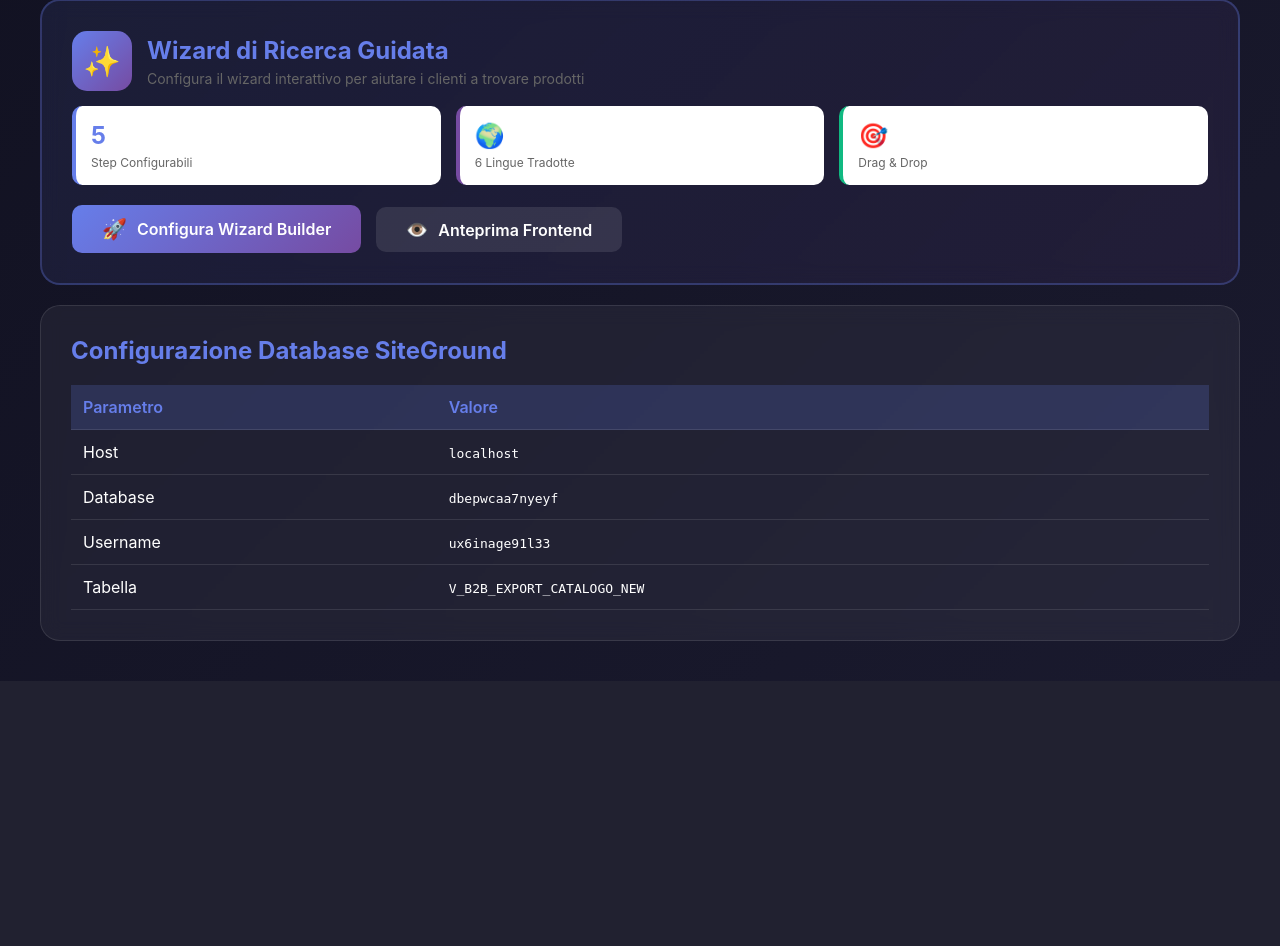
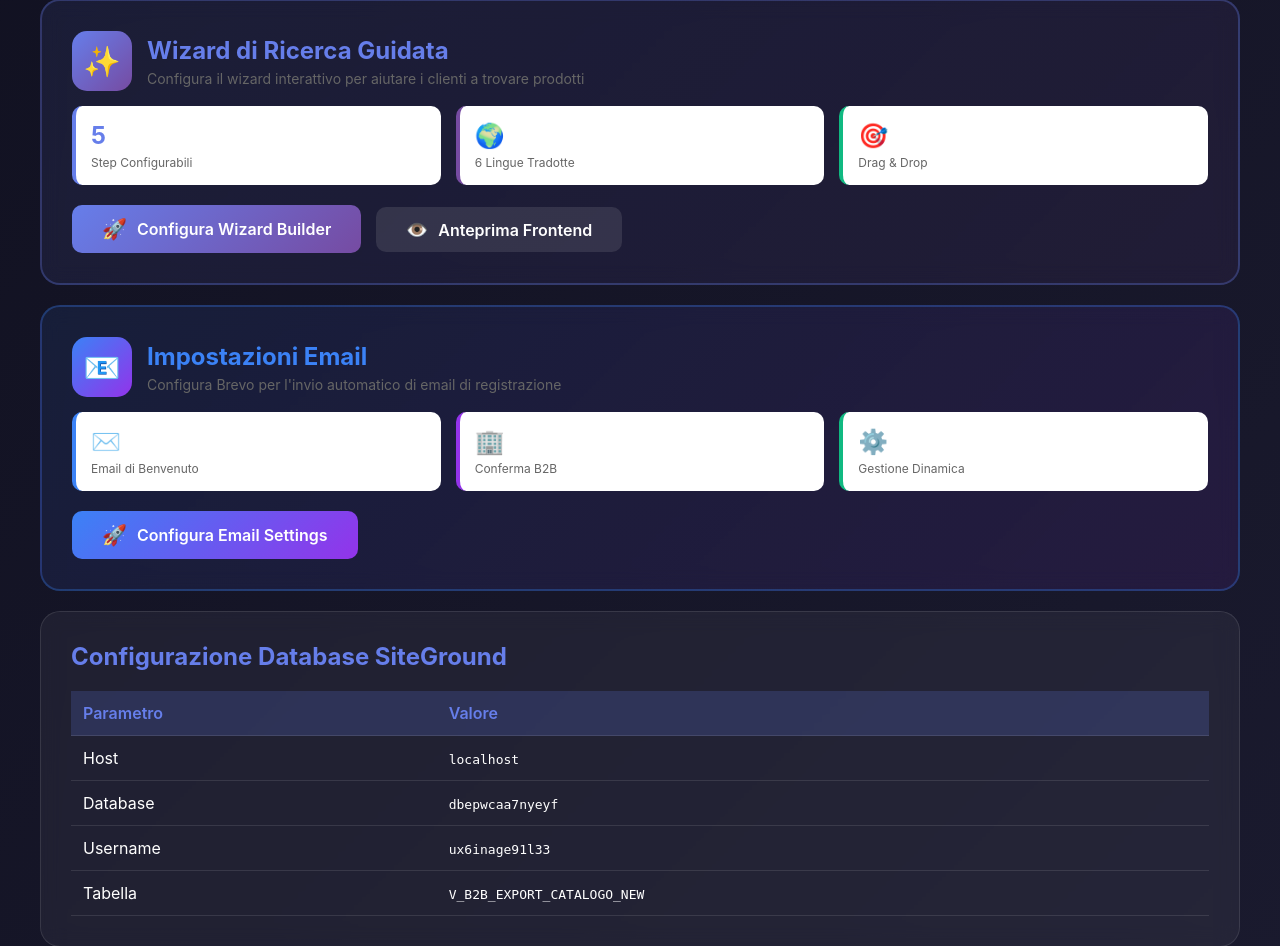
Before and after one commit to pellizzariandrea-art/didieffeb2c, a PHP site: page /admin/ in a window 1280 px wide. Shown: the part 814-1760 px from the top of the page. Before the commit the page ends 1495 px from the top, so only its background shows below. Run offline with PHP 8.4, Linux system fonts and the light colour scheme; some libraries are stand-ins or nearby versions.

Commit message:
Add Email Settings card to admin dashboard index

```diff
--- a/admin/index.php
+++ b/admin/index.php
@@ -119,6 +119,39 @@ $mappingConfig = loadMappingConfig();
     </a>
 </div>
 
+<!-- Email Settings Card -->
+<div class="card" style="background: linear-gradient(135deg, rgba(59, 130, 246, 0.1) 0%, rgba(147, 51, 234, 0.1) 100%); border: 2px solid rgba(59, 130, 246, 0.3);">
+    <div style="display: flex; align-items: center; gap: 15px; margin-bottom: 15px;">
+        <div style="width: 60px; height: 60px; background: linear-gradient(135deg, #3b82f6 0%, #9333ea 100%); border-radius: 15px; display: flex; align-items: center; justify-content: center; font-size: 30px;">
+            📧
+        </div>
+        <div>
+            <h2 style="margin: 0; color: #3b82f6;">Impostazioni Email</h2>
+            <p style="margin: 5px 0 0 0; color: #666; font-size: 14px;">Configura Brevo per l'invio automatico di email di registrazione</p>
+        </div>
+    </div>
+
+    <div style="display: grid; grid-template-columns: repeat(auto-fit, minmax(200px, 1fr)); gap: 15px; margin-bottom: 20px;">
+        <div style="background: white; padding: 15px; border-radius: 10px; border-left: 4px solid #3b82f6;">
+            <div style="font-size: 24px; font-weight: bold; color: #3b82f6;">✉️</div>
+            <div style="font-size: 12px; color: #666; margin-top: 5px;">Email di Benvenuto</div>
+        </div>
+        <div style="background: white; padding: 15px; border-radius: 10px; border-left: 4px solid #9333ea;">
+            <div style="font-size: 24px; font-weight: bold; color: #9333ea;">🏢</div>
+            <div style="font-size: 12px; color: #666; margin-top: 5px;">Conferma B2B</div>
+        </div>
+        <div style="background: white; padding: 15px; border-radius: 10px; border-left: 4px solid #10b981;">
+            <div style="font-size: 24px; font-weight: bold; color: #10b981;">⚙️</div>
+            <div style="font-size: 12px; color: #666; margin-top: 5px;">Gestione Dinamica</div>
+        </div>
+    </div>
+
+    <a href="/admin/pages/email-settings.php" class="btn" style="background: linear-gradient(135deg, #3b82f6 0%, #9333ea 100%); display: inline-flex; align-items: center; gap: 10px;">
+        <span style="font-size: 20px;">🚀</span>
+        <span>Configura Email Settings</span>
+    </a>
+</div>
+
 <?php if (file_exists(PUBLIC_JSON_PATH)): ?>
 <div class="card">
     <h2>JSON Pubblico</h2>
```
